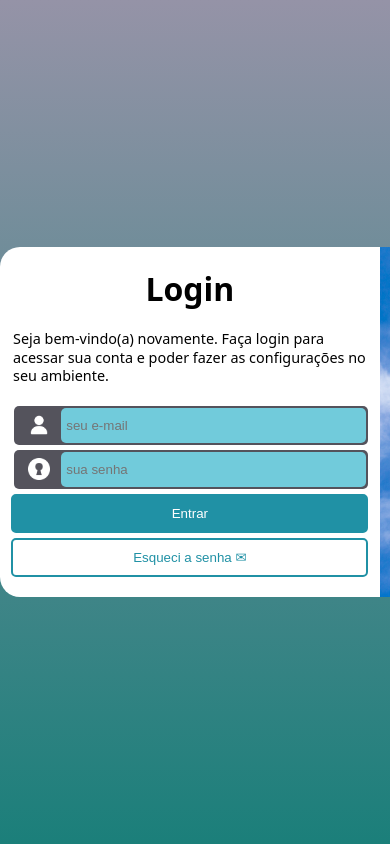
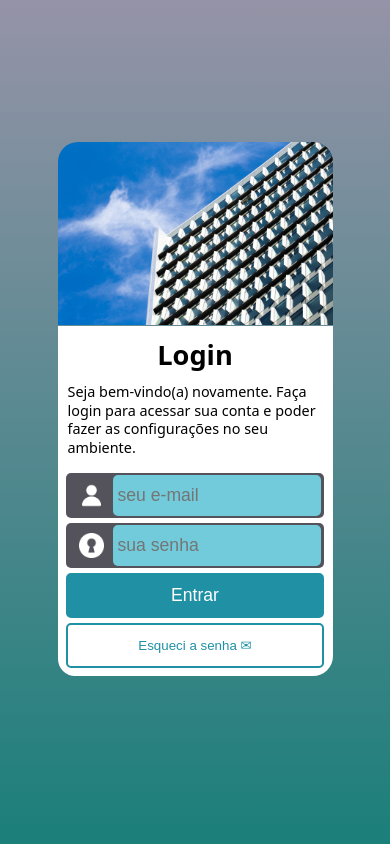
Before and after one commit to conkauage/projeto-login, a PHP site: page / in a window 390 px wide; the page is wider, and only the part inside the window is pictured. Run offline with PHP 8.4, Linux system fonts and the light colour scheme.

Commit message:
Atualização mq cel e tab

```diff
--- /dev/null
+++ b/estilos/media-queries.css
@@ -0,0 +1,183 @@
+@charset "UTF-8";
+
+
+/* TABLETS */
+
+@media screen and (min-width: 769px) and (max-width: 1080px) {
+
+    main {
+        width: 100vw;
+
+    }
+    section#login {
+        max-width: 820px;
+        height: 310px;
+        background-image: url(../imagens/build3.jpg);
+        margin: auto;
+        background-position: center left;
+        background-repeat: no-repeat;
+        background-size: contain;
+        border-radius: 20px;
+        }
+    div#formulario {
+        height: 310px;
+        width: 70%;
+        background-color: white;
+        border-radius: 0px 20px 20px 00px;
+        float: right;
+    }
+    h1 {
+        padding: 10px;
+        font-size: 1.7em;
+        font-weight: bolder;
+    }
+    div > p {
+        font-size: 0.9em;
+        padding: 0px 13px;
+        line-height: 1.3em;
+        text-align: left;
+        margin-bottom: 5px;
+    }
+    img#imgsenha {
+        width: 25px;
+        display: flex;
+        position: absolute;
+        margin-left: 13px;
+        margin-top: 8px;
+    }
+    img#imguser {
+        width: 25px;
+        display: flex;
+        position: absolute;
+        margin-left: 13px;
+        margin-top: 8px;
+    }
+    input#iemail {
+        width: 91.5%;
+        margin-left: 45px;
+        padding-top: 13px;
+        padding-bottom: 13px;
+        background-color: rgb(113, 203, 219);
+        text-indent: 5px;
+        border-radius: 5px;
+        border-style: hidden;
+    }
+    input#ipass {
+        width: 91.5%;
+        margin-top: 0px;
+        margin-left: 45px;
+        padding-top: 13px;
+        padding-bottom: 13px;
+        background-color: rgb(113, 203, 219);
+        text-indent: 5px;
+        border-radius: 5px;
+        border-style: hidden;
+    }
+}
+
+
+/* CELULARES */
+
+@media screen and (max-width: 845px){
+    main {
+        width: 100vw;
+        height: 100vh;
+    }
+    section#login {
+        margin: auto;
+        width: 275px;
+        height: 560px;
+        background-image: url(../imagens/build.jpg);
+        background-position: center top;
+        background-repeat: no-repeat;
+        background-size: contain;
+        border-radius: 20px;
+        }
+    div#formulario {
+        width: 100%;
+        height: 350px;
+        background-color: white;
+        border-radius: 0px 0px 20px 2dvb;
+        position: relative;
+        top: 184px;
+    }
+    h1 {
+        padding: 10px;
+        font-size: 1.7em;
+        font-weight: bolder;
+    }
+    div > p {
+        font-size: 0.9em;
+        padding: 0px 10px;
+        line-height: 1.3em;
+        text-align: left;
+        margin-bottom: 15px;
+    }
+    p#pemail {
+        background-color: #54535c;
+        margin-left: 8px;
+        margin-right: 9px;
+        padding-top: 2px;
+        padding-bottom: 2px;
+        margin-bottom: 1px;
+        border-radius: 5px;
+    }
+    p#psenha {
+        background-color: #54535c;
+        margin-left: 8px;
+        margin-right: 9px;
+        margin-top: 5px;
+        padding-top: 2px;
+        padding-bottom: 2px;
+        border-radius: 5px;
+    }
+    img#imgsenha {
+        width: 25px;
+        display: flex;
+        position: absolute;
+        margin-left: 13px;
+        margin-top: 8px;
+    }
+    img#imguser {
+        width: 25px;
+        display: flex;
+        position: absolute;
+        margin-left: 13px;
+        margin-top: 8px;
+    }
+    input#iemail {
+        width: 81%;
+        margin-left: 45px;
+        padding-top: 10px;
+        padding-bottom: 10px;
+        background-color: rgb(113, 203, 219);
+        text-indent: 5px;
+        border-radius: 5px;
+        border-style: hidden;
+        font-size: 1.1em;
+    }
+    input#enter {
+        margin-top: 5px;
+        padding-top: 10px;
+        padding-bottom: 10px;
+        width: 94%;
+        color: white;
+        background-color: #2091a5;
+        border-radius: 5px;
+        border-style: solid;
+        border-color: #2091a5;
+        font-size: 1.1em;
+    }
+    input#ipass {
+        width: 81%;
+        margin-top: 0px;
+        margin-left: 45px;
+        padding-top: 10px;
+        padding-bottom: 10px;
+        background-color: rgb(113, 203, 219);
+        text-indent: 5px;
+        border-radius: 5px;
+        border-style: hidden;
+        font-size: 1.1em;
+    }
+}
--- a/estilos/style.css
+++ b/estilos/style.css
@@ -20,7 +20,7 @@ main {
 }
 
 section#login {
-    width: 90vh;
+    width: 950px;
     height: 350px;
     background-image: url(../imagens/build.jpg);
     margin: auto;
@@ -58,7 +58,7 @@ div > p {
 p#pemail {
     background-color: #54535c;
     margin-left: 14px;
-    margin-right: 12px;
+    margin-right: 13px;
     padding-top: 2px;
     padding-bottom: 2px;
     margin-bottom: 1px;
@@ -70,13 +70,13 @@ img#imguser {
     display: flex;
     position: absolute;
     margin-left: 14px;
-    margin-top: 6px;
+    margin-top: 9px;
 }
 
 p#psenha {
     background-color: #54535c;
     margin-left: 14px;
-    margin-right: 12px;
+    margin-right: 13px;
     margin-top: 5px;
     padding-top: 2px;
     padding-bottom: 2px;
@@ -88,14 +88,14 @@ img#imgsenha {
     display: flex;
     position: absolute;
     margin-left: 14px;
-    margin-top: 6px;
+    margin-top: 9px;
 }
 
 input#iemail {
-    width: 86%;
+    width: 89%;
     margin-left: 45px;
-    padding-top: 10px;
-    padding-bottom: 10px;
+    padding-top: 13px;
+    padding-bottom: 13px;
     background-color: rgb(113, 203, 219);
     text-indent: 5px;
     border-radius: 5px;
@@ -113,11 +113,11 @@ input#iemail:focus {
 }
 
 input#ipass {
-    width: 86%;
+    width: 89%;
     margin-top: 0px;
     margin-left: 45px;
-    padding-top: 10px;
-    padding-bottom: 10px;
+    padding-top: 13px;
+    padding-bottom: 13px;
     background-color: rgb(113, 203, 219);
     text-indent: 5px;
     border-radius: 5px;
@@ -129,13 +129,14 @@ input#ipass:focus {
     padding-inline: 2px;
     padding-block: 8px;
     border-style: solid;
+    outline: none;
     border-color: rgb(113, 203, 219);
 }
 
 input#enter {
     margin-top: 5px;
-    padding-top: 10px;
-    padding-bottom: 10px;
+    padding-top: 13px;
+    padding-bottom: 13px;
     width: 94%;
     color: white;
     background-color: #2091a5;
@@ -150,8 +151,8 @@ input#enter:hover {
 
 input#senha {
     margin-top: 5px;
-    padding-top: 10px;
-    padding-bottom: 10px;
+    padding-top: 13px;
+    padding-bottom: 13px;
     width: 94%;
     background-color: white;
     border-radius: 5px;
--- a/index.html
+++ b/index.html
@@ -5,13 +5,11 @@
     <meta name="viewport" content="width=device-width, initial-scale=1.0">
     <title>Login</title>
     <link rel="stylesheet" href="estilos/style.css">
+    <link rel="stylesheet" href="estilos/media-queries.css">
 </head>
 <body>
     <main>
         <section id="login">
-            <div id="imagem">
-
-            </div>
             <div id="formulario">
                 <h1>Login</h1>
                 <p>Seja bem-vindo(a) novamente. Faça login para acessar sua conta e poder fazer as configurações no seu ambiente.
@@ -40,7 +38,7 @@
                 </fieldset>
             </div>
 
-            </section>
+        </section>
     </main>
 </body>
 </html>
```
